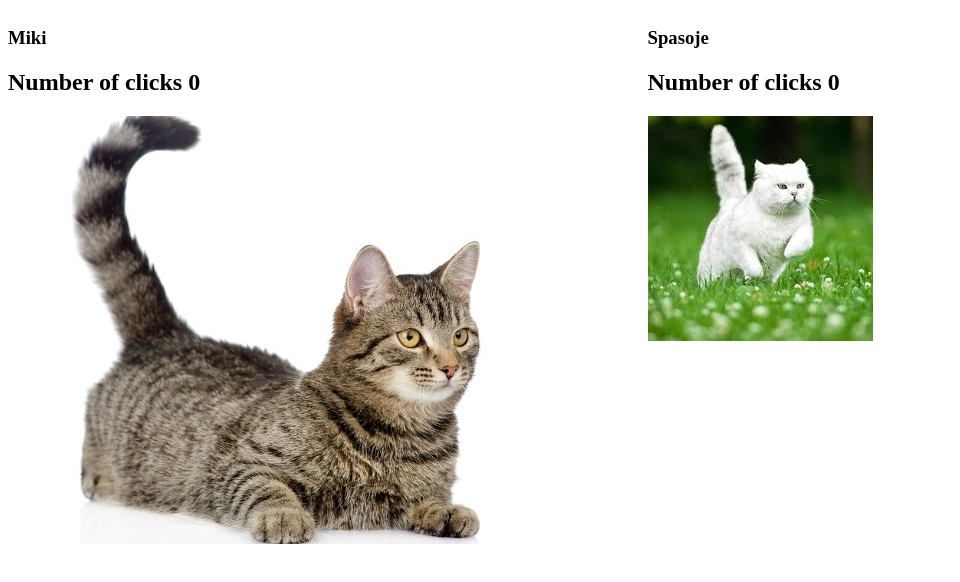
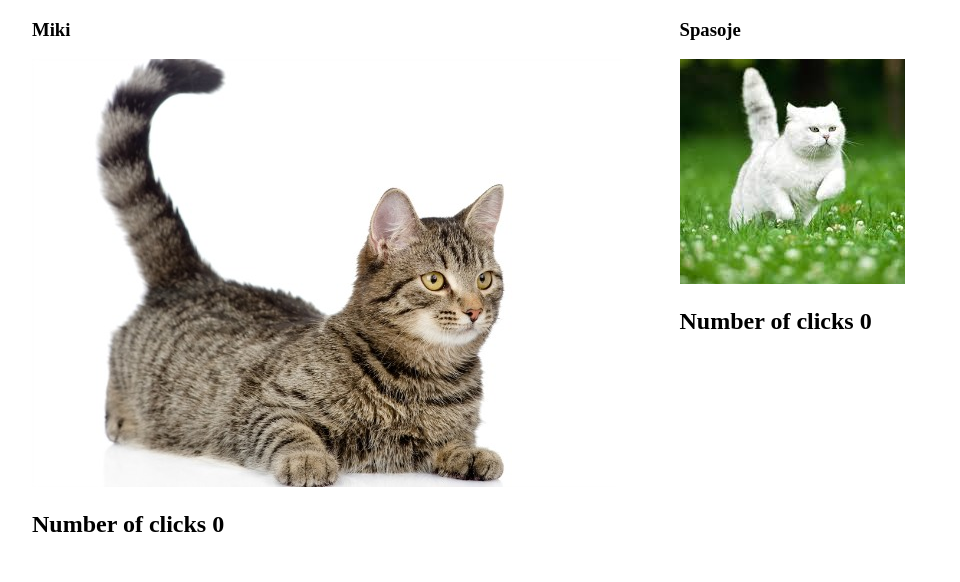
Before and after one commit to Igor333m/catClicker, a plain HTML site: page index.html in a window 1280 px wide. Shown: the whole page, without its empty margins (0-960 px from the left). Drawn offline with nearby package versions, Linux system fonts and the light colour scheme.

Commit message:
bug: Fix num of clicks

```diff
--- a/css/style.css
+++ b/css/style.css
@@ -1,3 +1,21 @@
+html {
+    box-sizing: border-box;
+}
+
+*,
+*::before,
+*::after {
+    box-sizing: inherit;
+}
+
+html,
+body {
+    width: 100%;
+    height: 100%;
+    margin: 0;
+    padding: 0;
+}
+
 .container {
 	display: grid;
 	grid-template-columns: 1fr 1fr;
@@ -6,4 +24,5 @@
 
 article {
 	width: 45%;
+	padding-left: 2em;
 }
--- a/index.html
+++ b/index.html
@@ -13,16 +13,7 @@
  </head>
 <body>
     <section class="container">
-        <article>
-            <h1></h1>
-            <h2>Number of clicks <span>0</span></h2>
-            <img src="img/cat.jpg" alt="ccc">
-        </article>
-        <article>
-            <h1></h1>
-            <h2>Number of clicks <span>0</span></h2>
-            <img src="img/cat2.jpg" alt="ccc">
-        </article>
+
     </section>
 
     <script src="js/app.js"></script>
--- a/js/app.js
+++ b/js/app.js
@@ -1,15 +1,43 @@
-let click1 = 0;
-let click2 = 0;
-let cats = ["Miki", "Spasoje"];
+let cats = [
+	{
+		name: "Miki",
+		img: "cat.jpg",
+		numClicks: 0
+	},
+	{
+		name: "Spasoje",
+		img: "cat2.jpg",
+		numClicks:0
+	}
+];
 
-$("h1").each( function (index) {
-	console.log(cats[index]);
+let containerHtml = '';
+// Displays all cat names from cats array
+for(let i = 0; i < cats.length; i++) {
+	containerHtml += `
+		<article>
+			<h1>${cats[i].name}</h1>
+			<img src="img/${cats[i].img}" alt="${cats[i].name} the cat" data-cat="${cats[i].name}">
+        	<h2>Number of clicks <span>${cats[i].numClicks}</span></h2>
+        </article>
+		`;
+}
+
+$(".container").append(containerHtml);
+
+/*cats.foreach( function (index) {
+	console.log(cats[index].name);
 	console.log($(this));
-	$(this).text(cats[index]);
-});
+	$(this).text(cats[index].name);
+});*/
 
-$("img").click( () => {
-		$("h2 span").html(clicks);
-		console.log("click");
+$("img").click( function() {
+		for(let i = 0; i < cats.length; i++) {
+			if($(this).attr("data-cat") === cats[i].name) {
+				cats[i].numClicks++;
+				$(this).next().find("span").text(cats[i].numClicks);
+
+			}
+		}
 	}
 );
```
